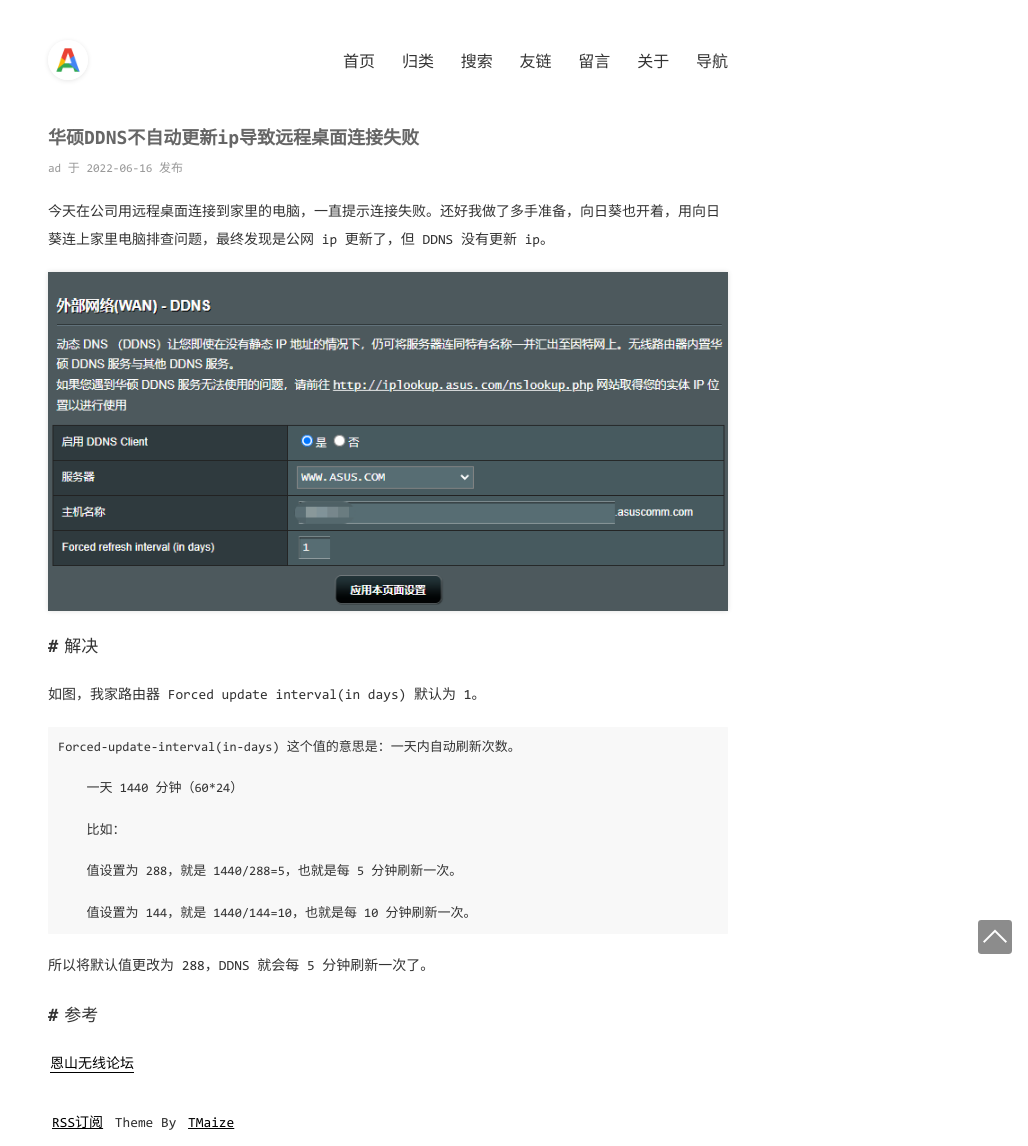
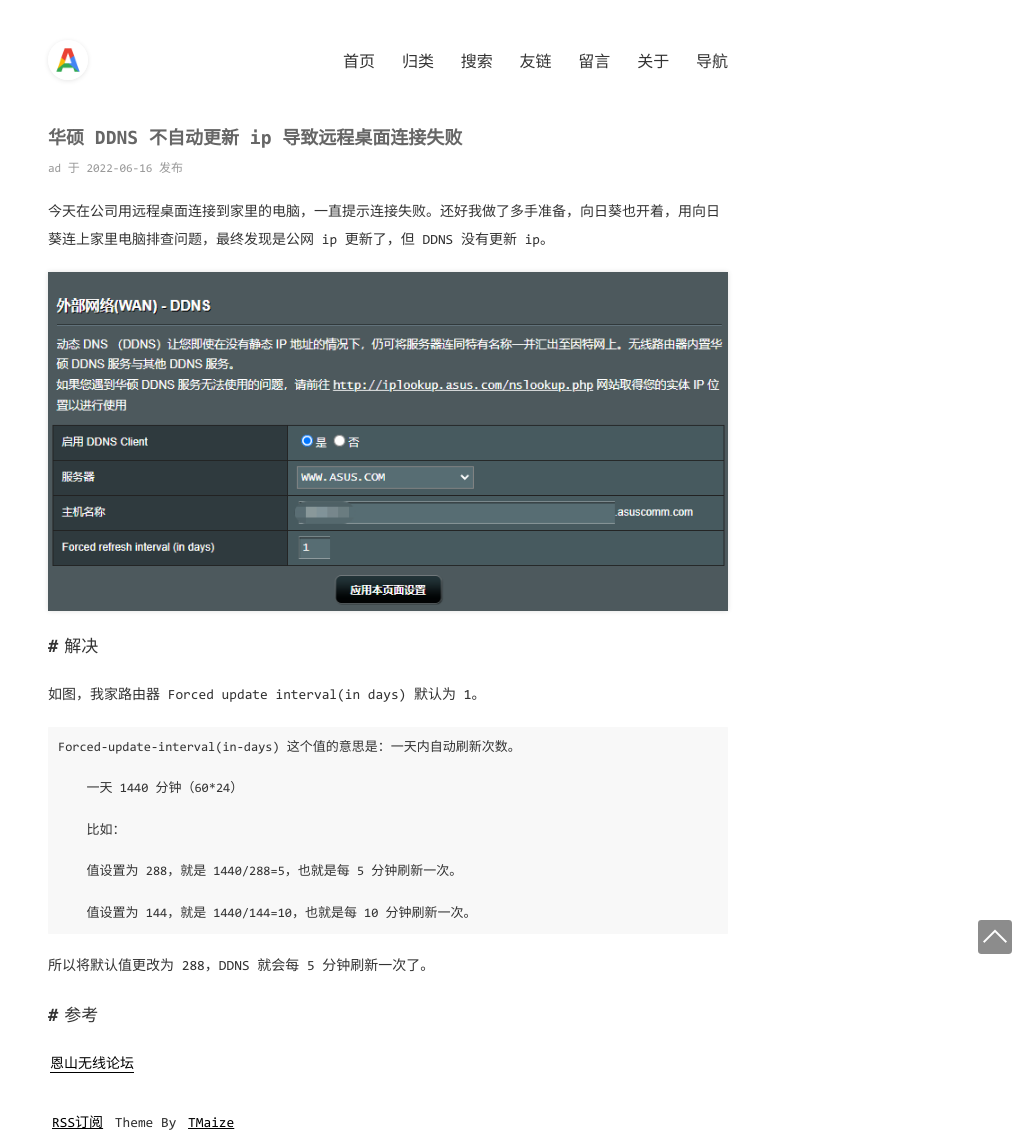
Before and after one commit to admans/admans.github.io, a Jekyll site: the page built from _posts/2022-06-16-华硕 DDNS 不自动更新 ip 导致远程桌面连接失败.md, in a window 1280 px wide. Shown: the whole page, without its empty margins (252-1280 px from the left). Built offline with Jekyll 4.4.1, drawn with Linux system fonts in a browser that asks for light colours.

Commit message:
增加空格

```diff
--- a/_posts/2022-06-16-华硕DDNS不自动更新ip导致远程桌面连接失败.md
+++ b/_posts/2022-06-16-华硕 DDNS 不自动更新 ip 导致远程桌面连接失败.md
@@ -1,6 +1,6 @@
 ---
 layout: mypost
-title: 华硕DDNS不自动更新ip导致远程桌面连接失败
+title: 华硕 DDNS 不自动更新 ip 导致远程桌面连接失败
 categories: [DDNS]
 ---
 
```
Also changed, not shown: _posts/2022-06-18-Win11 打开任务管理器提示找不到 taskmgr.exe.md (renamed from _posts/2022-06-18-Win11打开任务管理器提示找不到taskmgr.exe.md, +1 -1 lines).
